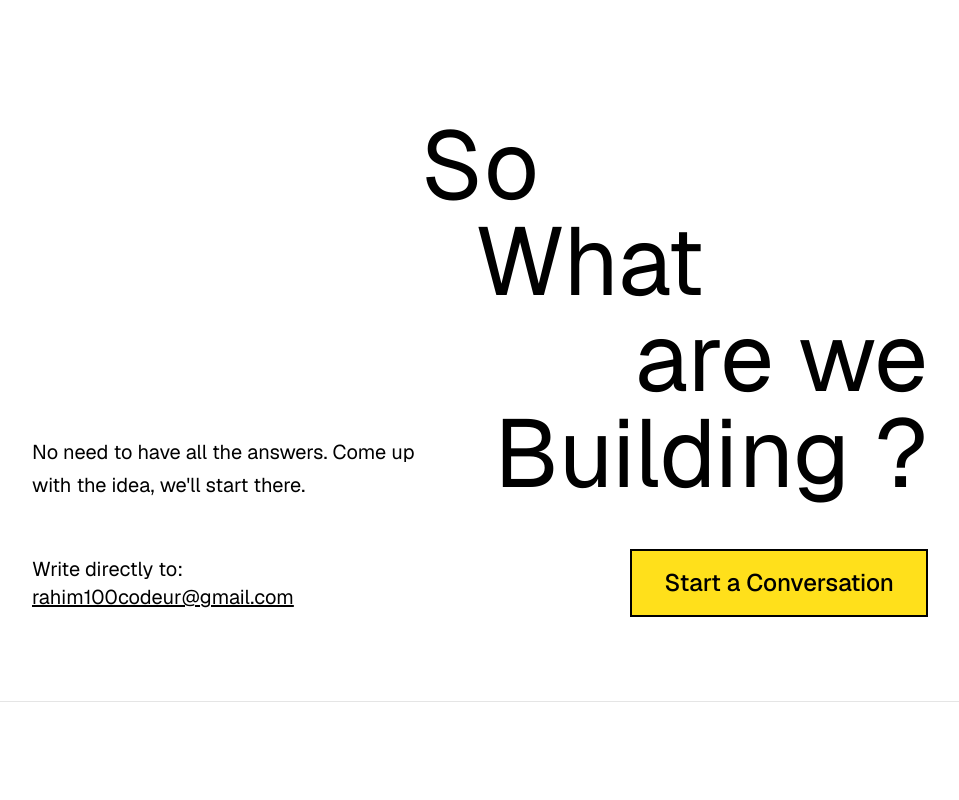
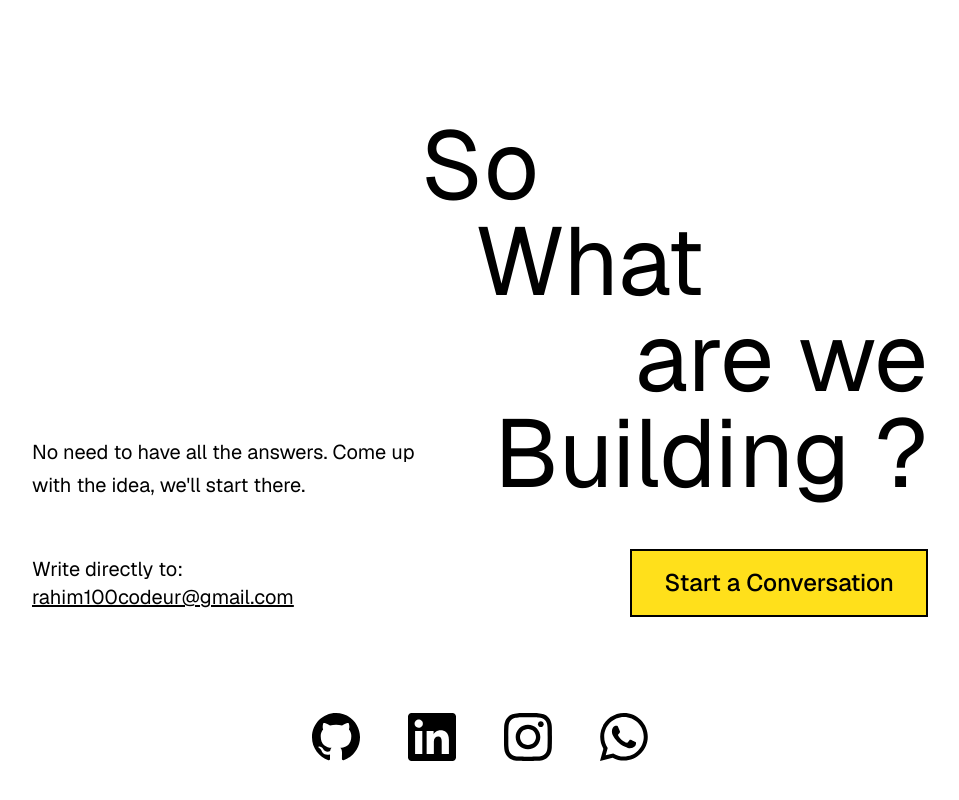
Before and after one commit to Rahim10020/rahim.design, a React (Vite) app: page / in a window 1280 px wide. Shown: the part 4626-5426 px from the top of the page, without its empty margins (160-1119 px from the left). Before the commit the page ends 5392 px from the top, so only its background shows below. Built offline with nearby package versions, Linux system fonts and the light colour scheme; a web font is replaced by a local one.

Commit message:
adding new icons

```diff
--- a/src/_components/sections/ContactSection.tsx
+++ b/src/_components/sections/ContactSection.tsx
@@ -1,4 +1,10 @@
 import { SECTION_IDS } from "../../routes";
+import {
+  GithubIcon,
+  InstagramIcon,
+  LinkedinIcon,
+  WhatsappIcon,
+} from "../icons";
 import Button from "../ui/Button";
 
 export default function ContactSection() {
@@ -52,7 +58,12 @@ export default function ContactSection() {
             </Button>
           </div>
           {/* 5th line */}
-          <div></div>
+          <div className="flex items-center justify-center gap-12 mt-24">
+            <GithubIcon />
+            <LinkedinIcon />
+            <InstagramIcon />
+            <WhatsappIcon />
+          </div>
         </div>
       </div>
     </section>
```
